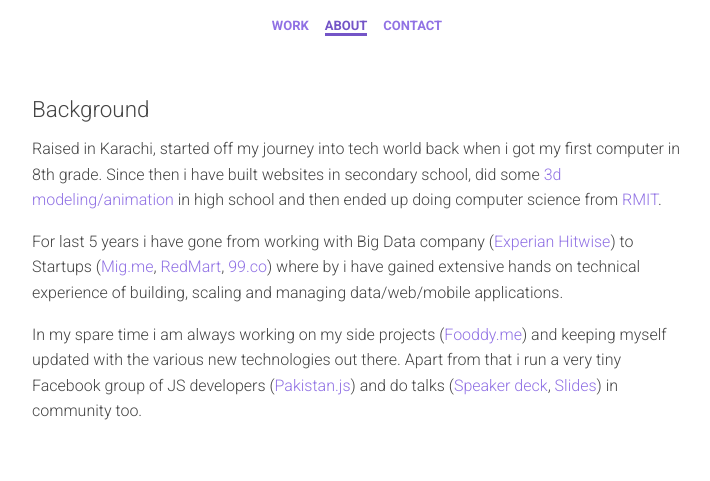
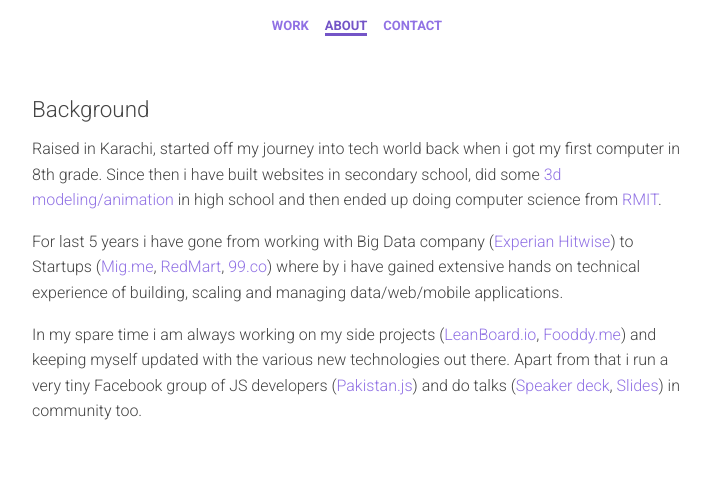
Before and after one commit to sarmadsangi/sarmadsangi.github.io, a website: page about.html in a window 1280 px wide. Shown: the part 264-745 px from the top of the page, without its empty margins (283-993 px from the left). Drawn offline with Linux system fonts and the light colour scheme.

Commit message:
Update about.html

```diff
--- a/about.html
+++ b/about.html
@@ -35,7 +35,7 @@
           to Startups (<a target="_blank" href="http://mig.me">Mig.me</a>, <a target="_blank" href="https://redmart.com">RedMart</a>, <a target="_blank" href="https://99.co">99.co</a>) where by i have gained extensive hands on technical experience of building, scaling and managing data/web/mobile applications.</p>
 
         <p>
-          In my spare time i am always working on my side projects (<a target="_blank" href="http://fooddy.me/">Fooddy.me</a>) and keeping myself updated with the various new technologies out there. Apart from that i run a very tiny Facebook group of JS developers (<a target="_blank" href="https://www.facebook.com/groups/233808260152392/">Pakistan.js</a>)
+          In my spare time i am always working on my side projects (<a target="_blank" href="http://leanboard.io/">LeanBoard.io</a>, <a target="_blank" href="http://fooddy.me/">Fooddy.me</a>) and keeping myself updated with the various new technologies out there. Apart from that i run a very tiny Facebook group of JS developers (<a target="_blank" href="https://www.facebook.com/groups/233808260152392/">Pakistan.js</a>)
           and do talks (<a target="_blank" href="https://speakerdeck.com/sarmadsangi">Speaker deck</a>, <a target="_blank" href="http://slides.com/sarmadsangi/towards-universal-javascript">Slides</a>) in community too.
         </p>
       </div>
```
